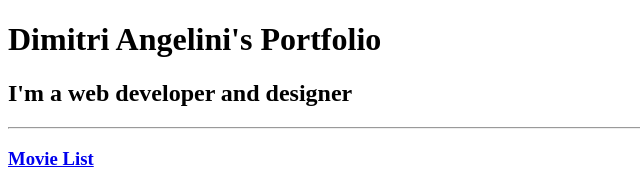
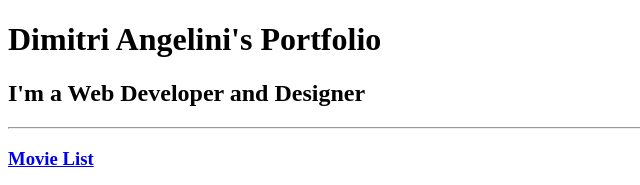
Before and after one commit to Zima-lab/html-website, a plain HTML site: page index.html in a window 1280 px wide. Shown: the top 185 px of the page, 0-640 px from the left. Drawn offline with Linux system fonts and the light colour scheme.

Commit message:
Update index.html

```diff
--- a/index.html
+++ b/index.html
@@ -17,7 +17,7 @@
 
 <!-- TODO 4: Add titles/subtitles etc. -->
  <h1>Dimitri Angelini's Portfolio</h1>
-   <h2> I'm a web developer and designer </h2>
+   <h2> I'm a Web Developer and Designer </h2>
 <hr />
 
 
```
